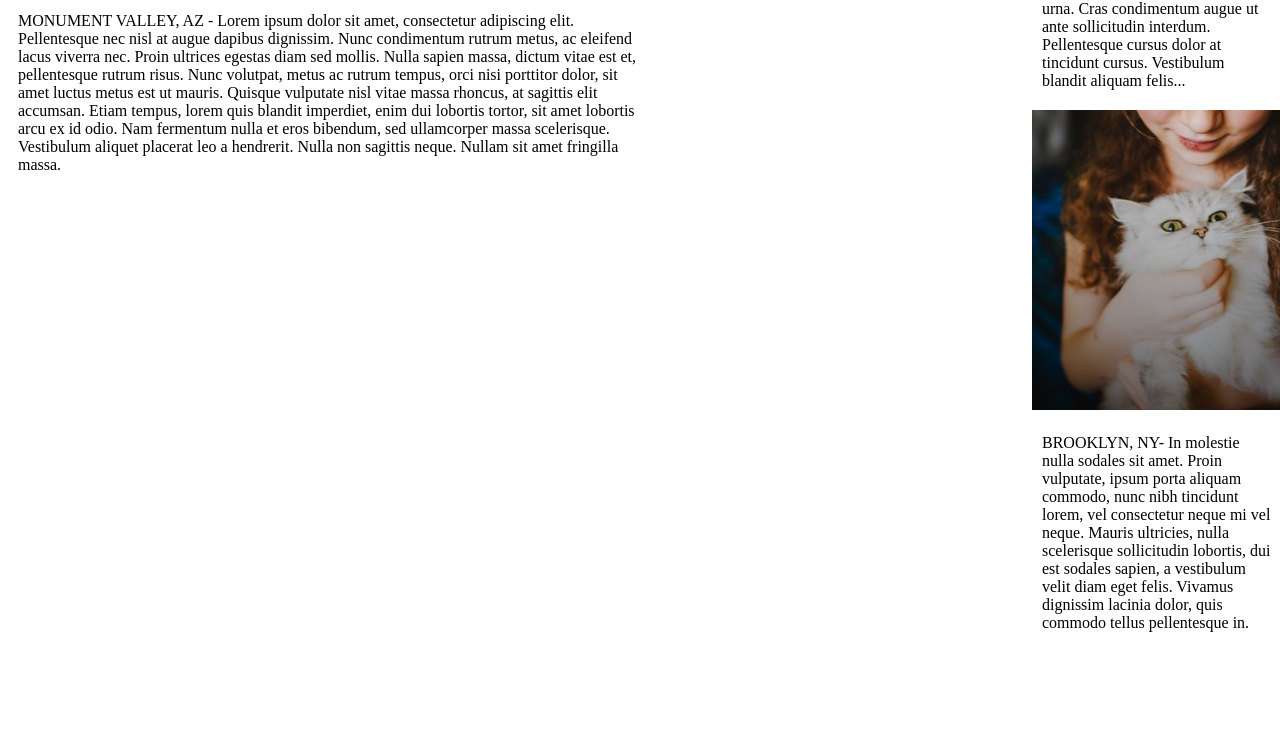
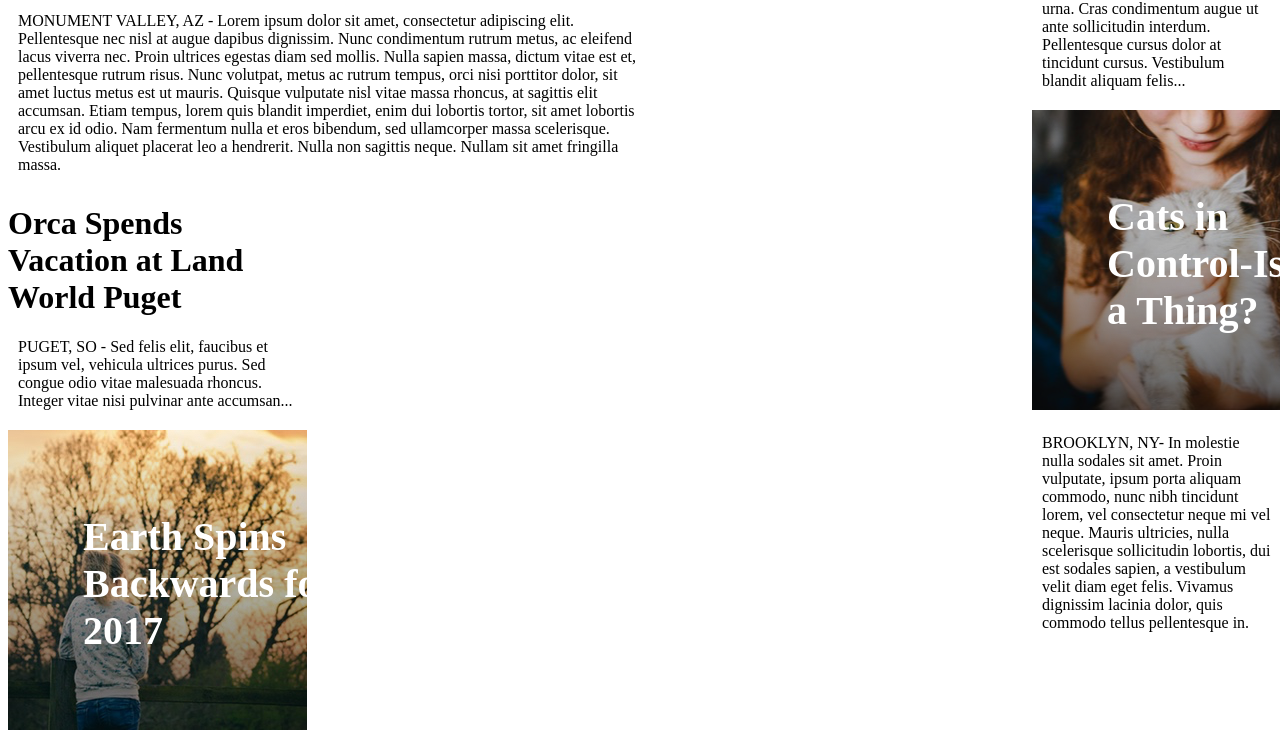
Before and after one commit to th0317/MyTime, a plain HTML site: page index.html in a window 1280 px wide. Shown: the part 433-1175 px from the top of the page. Before the commit the page ends 1085 px from the top, so only its background shows below. Drawn offline with Linux system fonts and the light colour scheme.

Commit message:
progress

```diff
--- a/index.html
+++ b/index.html
@@ -22,7 +22,10 @@
 <div class="small">
   <h1>FBI Finds Action Star Guilty of False Advertising</h2>
     <p>WASHINGTON DC- Donec luctus sem augue, rutrum posuere orci aliquam sed. Nam vitae aliquam lectus. Sed tempor tortor est, nec sagittis eros tincidunt sed. Morbi venenatis condimentum sem, vitae sollicitudin turpis pulvinar eget. Morbi pellentesque consectetur mi id auctor. Phasellus tincidunt orci mauris, placerat pharetra urna fringilla vitae. Morbi eget rutrum urna. Cras condimentum augue ut ante sollicitudin interdum. Pellentesque cursus dolor at tincidunt cursus. Vestibulum blandit aliquam felis...</p>
-    <img src="./resources/images/cat.png"/>
+    <div class="image">
+    <img src="./resources/images/cat.png" alt=""/>
+    <h2>Cats in Control-Is It a Thing?</h2>
+  </div>
     <p>BROOKLYN, NY- In molestie nulla sodales sit amet. Proin vulputate, ipsum porta aliquam commodo, nunc nibh tincidunt lorem, vel consectetur neque mi vel neque. Mauris ultricies, nulla scelerisque sollicitudin lobortis, dui est sodales sapien, a vestibulum velit diam eget felis. Vivamus dignissim lacinia dolor, quis commodo tellus pellentesque in.</p>
 
   </div>
@@ -34,8 +37,15 @@
   </div>
     <p>MONUMENT VALLEY, AZ - Lorem ipsum dolor sit amet, consectetur adipiscing elit. Pellentesque nec nisl at augue dapibus dignissim. Nunc condimentum rutrum metus, ac eleifend lacus viverra nec. Proin ultrices egestas diam sed mollis. Nulla sapien massa, dictum vitae est et, pellentesque rutrum risus. Nunc volutpat, metus ac rutrum tempus, orci nisi porttitor dolor, sit amet luctus metus est ut mauris. Quisque vulputate nisl vitae massa rhoncus, at sagittis elit accumsan. Etiam tempus, lorem quis blandit imperdiet, enim dui lobortis tortor, sit amet lobortis arcu ex id odio. Nam fermentum nulla et eros bibendum, sed ullamcorper massa scelerisque. Vestibulum aliquet placerat leo a hendrerit. Nulla non sagittis neque. Nullam sit amet fringilla massa.</p>
 
+  </div>
+  <br>
 
-  </div>
+  <div class="medium">
+    <h1>Orca Spends Vacation at Land World Puget</h1>
+    <p>PUGET, SO - Sed felis elit, faucibus et ipsum vel, vehicula ultrices purus. Sed congue odio vitae malesuada rhoncus. Integer vitae nisi pulvinar ante accumsan...</p>
+    <div class="image">
+      <img src="./resources/images/fall.png" alt=""/>
+      <h2>Earth Spins Backwards for 2017<h2>
 
 
 
--- a/resources/style.css
+++ b/resources/style.css
@@ -39,6 +39,13 @@ a{
   width: 630px;
 }
 
+.medium{
+  display: inline-block;
+  float: center;
+  width: 300px;
+  margin-top: -10px;
+}
+
 .image{
   position: relative;
   width: 100%;
```
